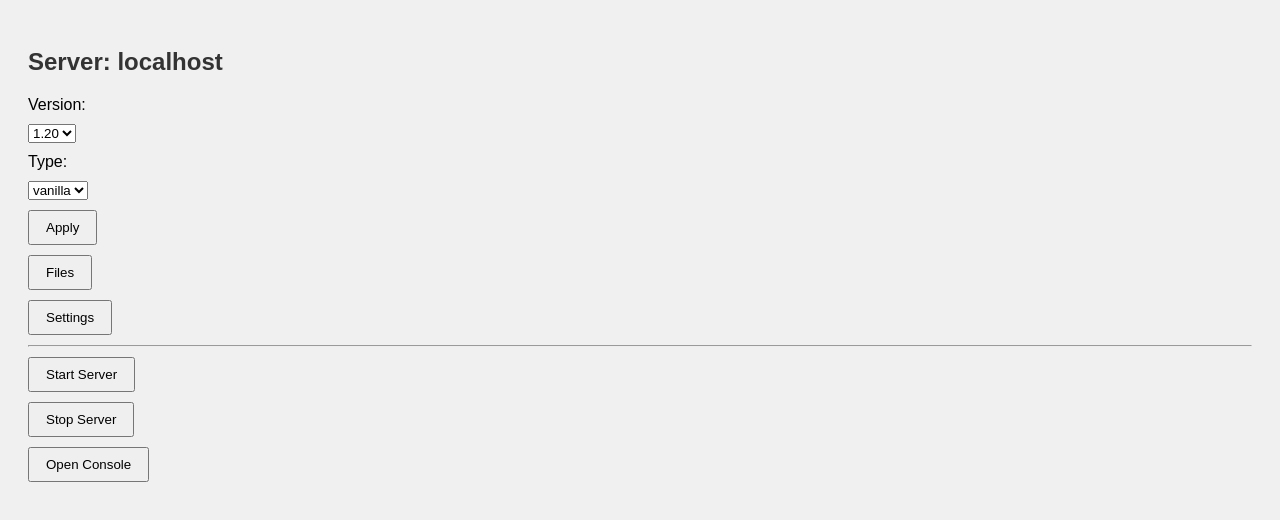
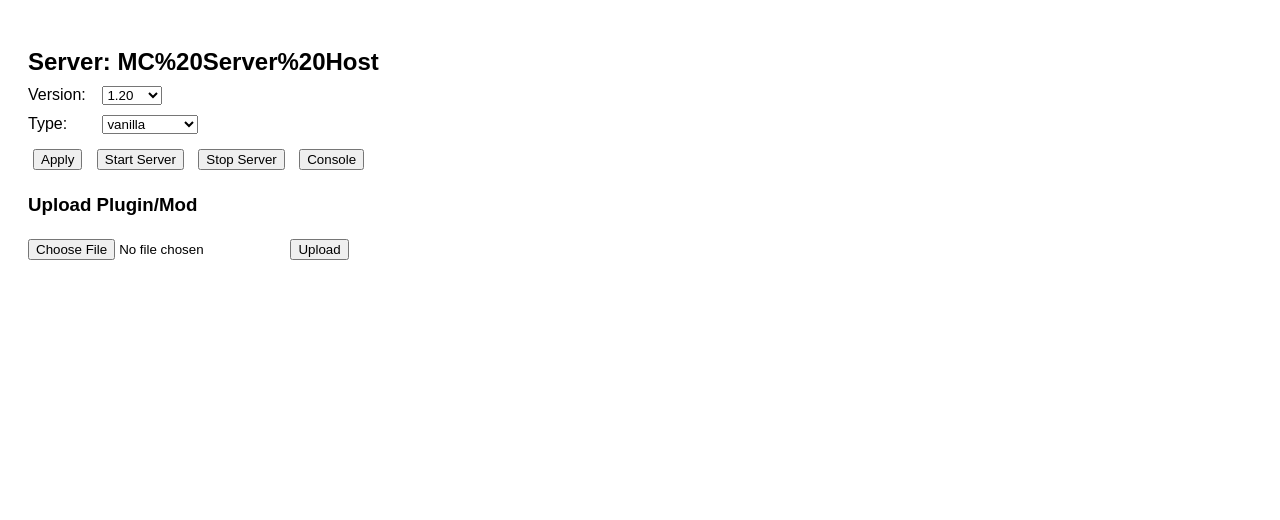
Before and after one commit to nuhuh-ah/WebServicess, a website: page MC Server Host/public/server.html in a window 1280 px wide. Drawn offline with Linux system fonts and the light colour scheme.

Commit message:
server.html

```diff
--- a/MC Server Host/public/server.html
+++ b/MC Server Host/public/server.html
@@ -1,82 +1,71 @@
 <!DOCTYPE html>
 <html lang="en">
 <head>
-  <meta charset="UTF-8">
-  <title>Server Control</title>
+  <meta charset="UTF-8" />
+  <title>Minecraft Server Manager</title>
   <style>
-    body {
-      font-family: sans-serif;
-      padding: 20px;
-      background-color: #f0f0f0;
-    }
-    h2 {
-      color: #333;
-    }
-    label, select, button {
-      display: block;
-      margin: 10px 0;
-    }
-    button {
-      padding: 8px 16px;
-      margin-right: 10px;
-      cursor: pointer;
-    }
+    body { font-family: Arial; padding: 20px; }
+    h2 { margin-bottom: 10px; }
+    label { display: inline-block; width: 70px; }
+    select, input[type=file] { margin-bottom: 10px; }
+    button { margin: 5px; }
   </style>
 </head>
 <body>
-  <h2 id="serverName">Server: </h2>
+  <h2 id="serverName"></h2>
 
+  <div>
     <label>Version:</label>
     <select id="version">
       <option>1.8</option>
       <option>1.12</option>
+      <option>1.12.2</option>
       <option>1.16</option>
       <option>1.18</option>
       <option selected>1.20</option>
+      <option>1.20.2</option>
+      <option>1.20.4</option>
       <option>1.21</option>
+      <option>1.21.1</option>
+      <option>1.21.2</option>
+      <option>1.22.0</option>
+      <option>none</option>
     </select>
+  </div>
 
+  <div>
     <label>Type:</label>
     <select id="type">
       <option>vanilla</option>
       <option>forge</option>
       <option>fabric</option>
       <option>addon</option>
+      <option>forgeoptifine</option>
     </select>
+  </div>
 
   <button onclick="apply()">Apply</button>
-  <button onclick="goTo('files')">Files</button>
-  <button onclick="goTo('settings')">Settings</button>
-
-  <hr>
-
   <button onclick="startServer()">Start Server</button>
   <button onclick="stopServer()">Stop Server</button>
-  <button onclick="openConsole()">Open Console</button>
+  <button onclick="openConsole()">Console</button>
+
+  <h3>Upload Plugin/Mod</h3>
+  <input type="file" id="fileUpload" />
+  <button onclick="uploadFile()">Upload</button>
 
   <script>
-    const servername = location.hostname.split(".")[0];
+    const servername = location.pathname.split("/")[1].replace(".hoatreehub.com", "");
     document.getElementById("serverName").innerText = "Server: " + servername;
 
     async function apply() {
       const version = document.getElementById("version").value;
       const type = document.getElementById("type").value;
-
-      const res = await fetch(`/api/update/${servername}`, {
+      await fetch(`/api/update/${servername}`, {
         method: "POST",
         headers: { "Content-Type": "application/json" },
         body: JSON.stringify({ version, type })
       });
-
-      if (res.ok) {
-        alert("Settings applied!");
-      } else {
-        alert("Failed to apply settings.");
-      }
-    }
-
-    function goTo(path) {
-      location.href = `/${servername}/${path}`;
+      alert("Updated!");
     }
 
     async function startServer() {
@@ -92,7 +81,22 @@
     }
 
     function openConsole() {
-      window.open(`/servers/${servername}/console.log`, "_blank");
+      window.open(`/servers/${servername}/console.log`, '_blank');
+    }
+
+    async function uploadFile() {
+      const fileInput = document.getElementById("fileUpload");
+      if (!fileInput.files.length) return alert("No file chosen");
+      const formData = new FormData();
+      formData.append("file", fileInput.files[0]);
+
+      const res = await fetch(`/api/upload/${servername}`, {
+        method: "POST",
+        body: formData
+      });
+
+      const data = await res.json();
+      alert(data.message || "Upload done");
     }
   </script>
 </body>
```
Lines whose indentation alone changed are shown as unchanged.
